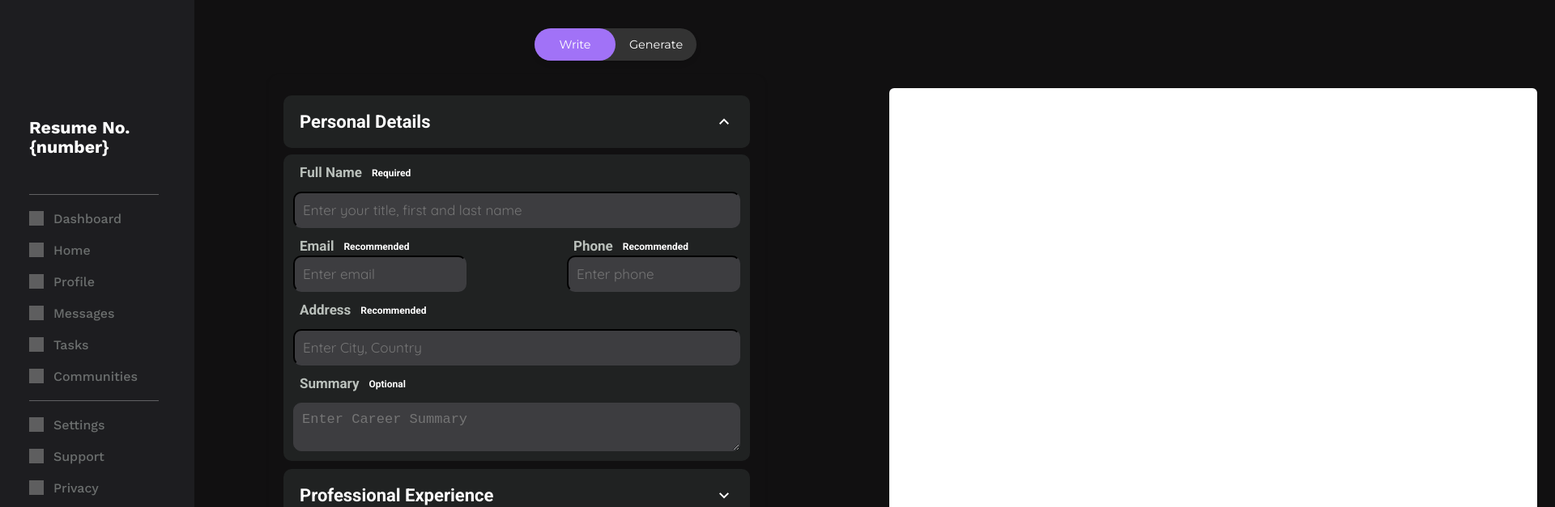
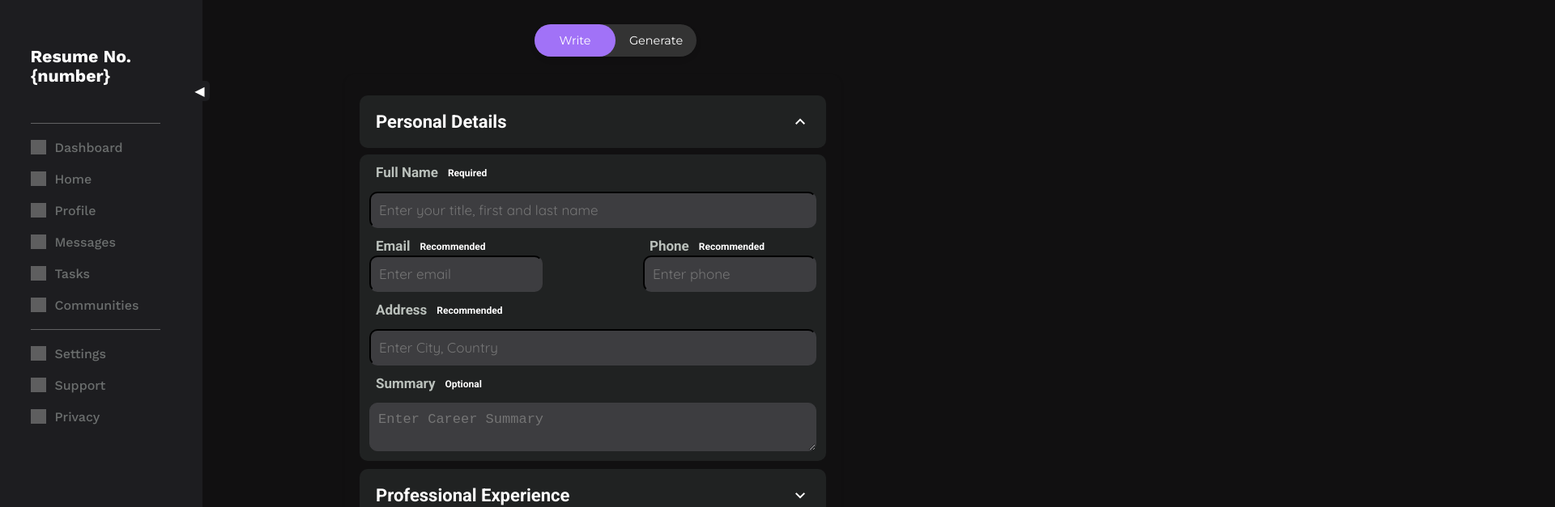
Before and after one commit to schaulet207/resumeBuilder, a React (Vite) app in the folder resumeBuilder/: page / in a window 1280 px wide. Shown: the top 627 px of the page at 81% size, 1920 px wide, since content can reach past the window. Built offline with nearby package versions, Linux system fonts and the light colour scheme; grey boxes are pictures that could not be loaded; a web font is replaced by a local one.

Commit message:
Adds a toggle to hide the sidebar and transitions all of the content to the correct positions.

```diff
--- a/resumeBuilder/index.html
+++ b/resumeBuilder/index.html
@@ -48,36 +48,32 @@
   </head>
   <body>
     <div class="container">
-
-
-
-
       <div class="toggle-container">
         <div class="toggle-switch">
-                <div class="toggle-tab active" onclick="toggleTab('Write')">Write</div>
+          <div class="toggle-tab active" onclick="toggleTab('Write')">
+            Write
+          </div>
           <div class="toggle-tab" onclick="toggleTab('Generate')">Generate</div>
         </div>
       </div>
 
       <script>
         function toggleTab(tab) {
-            const tabs = document.querySelectorAll('.toggle-tab');
-            tabs.forEach(t => {
-                t.classList.remove('active');
+          const tabs = document.querySelectorAll(".toggle-tab");
+          tabs.forEach((t) => {
+            t.classList.remove("active");
             if (t.textContent === tab) {
-                    t.classList.add('active');
+              t.classList.add("active");
             }
           });
         }
       </script>
 
-
-
-
-
-
-      <div class="sidebar" id="sidebar">
-        <div class="sidebar-content">
+      <div class="sidebar" id="sidebar" style="width: 250px">
+        <div class="toggle-icon" onclick="toggleSidebar()">
+          &#9664;
+        </div>
+        <div class="sidebar-content" style="display: flex">
           <h2 id="administrator">Resume No. {number}</h2>
           <div class="row">
             <div class="s-divider"></div>
@@ -96,6 +92,35 @@
           <a href id="privacy">Privacy</a>
         </div>
       </div>
+      <script>
+        function toggleSidebar() {
+          var sidebar = document.getElementById('sidebar');
+          var sidebarContent = document.querySelector('.sidebar-content');
+          var toggleIcon = document.querySelector('.toggle-icon');
+          var root = document.getElementById('root');
+          var container = document.querySelector('.toggle-container');
+
+          if (sidebar.style.width === '25px') {
+            // Expanding sidebar
+            sidebar.style.width = '250px';
+            sidebarContent.style.display = 'flex';
+            toggleIcon.innerHTML = '&#9664;'; // Change to left arrow
+            toggleIcon.style.left = '234px';
+            root.style.left = '300px';
+            container.style.left = '240px'; // Return to initial position
+          } else {
+            // Collapsing sidebar
+            sidebar.style.width = '25px';
+            sidebarContent.style.display = 'none';
+            toggleIcon.innerHTML = '&#9654;'; // Change to right arrow
+            toggleIcon.style.left = '14px';
+            root.style.left = '100px';
+            container.style.left = '0px'; // Align container with the viewport edge
+          }
+        }
+        </script>
+
+
 
       <div class="main">
         <div class="cards" id="mainlayout">
--- a/resumeBuilder/src/App.css
+++ b/resumeBuilder/src/App.css
@@ -1,9 +1,10 @@
 #root {
-  position: absolute;
-  top: 50px;
-  left: 300px;
-  margin: 0 auto;
-  padding: 2rem;
+  position: absolute; /* Updated from relative to absolute */
+  top: 50px; /* Position from the top */
+  left: 300px; /* Initial left position */
+  margin: 0 auto; /* Centering horizontally if applicable, may need adjustment due to absolute positioning */
+  padding: 2rem; /* Padding around the content */
+  transition: left 0.3s ease; /* Smooth transition for the left property */
 }
 
 .logo {
@@ -55,7 +56,7 @@
 }
 
 /* Media Query for smaller screens */
-@media (max-width: 1250px) { /* Adjust this breakpoint as needed */
+@media (max-width: 1500px) { /* Adjust this breakpoint as needed */
   .App {
     flex-direction: column; /* Stack elements vertically on small screens */
     align-items: center; /* Center align the items horizontally */
--- a/resumeBuilder/src/index.css
+++ b/resumeBuilder/src/index.css
@@ -106,11 +106,12 @@ body {
 .sidebar {
   position: fixed;
   z-index: 2;
-  padding-top: 88px;
-  min-width: 240px;
-  max-width: 250px;
+  top: 0;
+  left: 0;
+  width: 250px;
   height: 100vh;
   background-color: rgb(29, 29, 32);
+  transition: width 0.3s ease;
 }
 
 .sidebar-content {
@@ -123,7 +124,27 @@ body {
   padding-bottom: 1em;
   gap: 20px;
   font-family: 'Work Sans', sans-serif;
+  overflow: hidden; /* Hide content when sidebar is collapsed */
 }
+
+.toggle-icon {
+  position: absolute;
+  top: 100px;
+  width: 25px;
+  height: 25px;
+  left: 234px;
+  transition: left 0.3s ease;
+  cursor: pointer;
+  background-color: rgb(29, 29, 32);
+  color: white;
+  text-align: center;
+  line-height: 25px;
+  border-radius: 0 5px 5px 0;
+  user-select: none;
+  z-index: 2;
+}
+
+
 
 .row {
   display: grid;
@@ -571,8 +592,11 @@ h4{
   flex-direction: row;
   justify-content: center;
   align-items: center;
-  width: calc(100vw - 240px); /* Adjust the width to account for the 240px on the left */
-  margin-left: 240px; /* Push the container to start after 240px from the left */
+  position: absolute; /* Keep absolute positioning */
+  top: 30px;
+  left: 240px; /* Initially position 240px from the left */
+  transition: left 0.3s ease; /* Animate only the left property */
+  width: calc(100vw - 240px); /* Calculate width based on viewport width minus 240px */
 }
 
 .toggle-switch {
```
Also changed, not shown: resumeBuilder/template.js (line endings or trailing spaces). Lines whose indentation alone changed are shown as unchanged.
